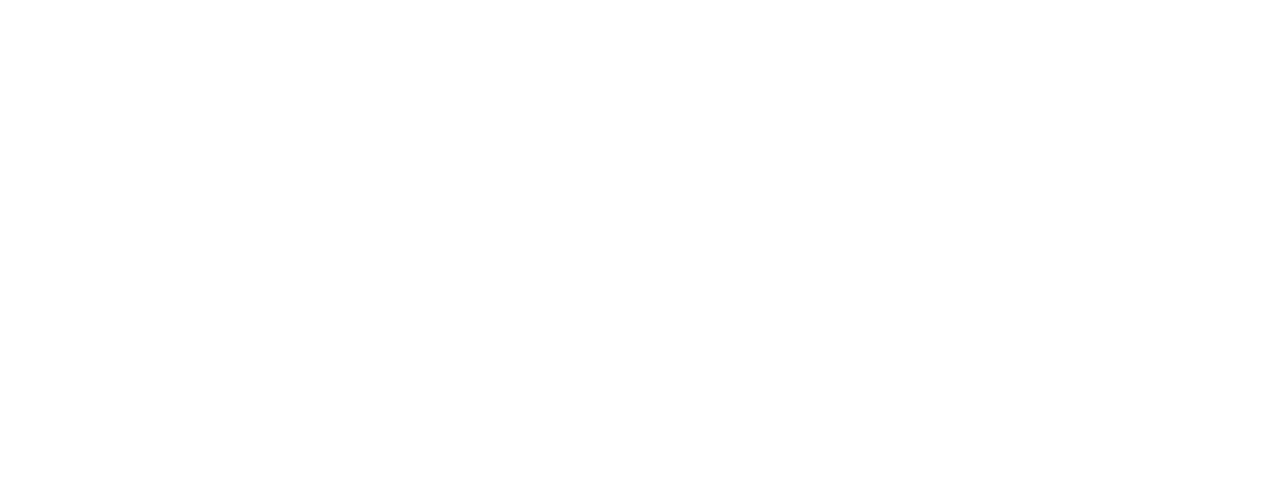
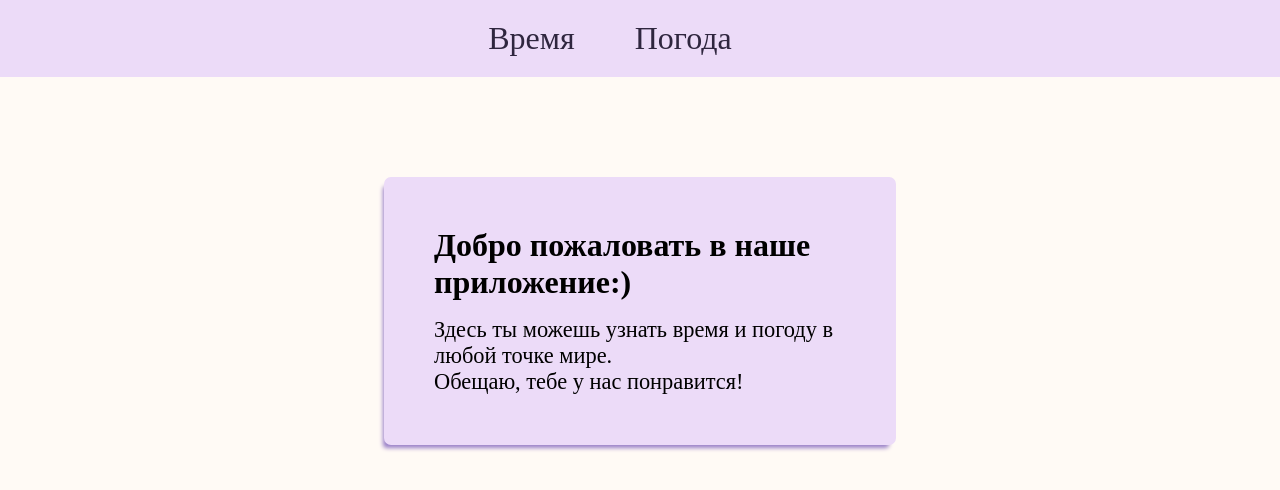
Before and after one commit to anna-kireeshka/weather, a Vue app: page / in a window 1280 px wide. Shown: the top 490 px of the page. Built offline with nearby package versions, Linux system fonts and the light colour scheme.

Commit message:
MainPage

```diff
--- a/src/App.vue
+++ b/src/App.vue
@@ -1,10 +1,17 @@
 <template>
   <div id="app">
-
     <router-view />
   </div>
 </template>
 
 <style lang="scss">
-
+* {
+  box-sizing: border-box;
+  margin: 0;
+  padding: 0;
+}
+#app {
+  background-color: #fffaf5;
+  height: 100vh;
+}
 </style>
--- a/src/components/Navigation.vue
+++ b/src/components/Navigation.vue
@@ -1,11 +1,55 @@
 <template>
-  <div></div>
+  <div class="navigation">
+    <div class="navigation-routes">
+      <router-link
+        :to="{ name: 'Time' }"
+        class="navigation-routes__link"
+        :class="{ 'navigation-routes__link--active': routerName === 'Time' }"
+        >Время</router-link
+      >
+      <router-link
+        :to="{ name: 'Weather' }"
+        class="navigation-routes__link"
+        :class="{ 'navigation-routes__link--active': routerName === 'Weather' }"
+        >Погода</router-link
+      >
+    </div>
+  </div>
 </template>
 
-<script>
-export default {
-  name: "Navigation",
-};
+<script lang="ts">
+import { Vue, Component } from "vue-property-decorator";
+
+@Component({})
+export default class Navigation extends Vue {
+  /** Имя роута */
+  get routerName(): string {
+    return this.$route.name ? this.$route.name : "";
+  }
+}
 </script>
 
-<style scoped lang="scss"></style>
+<style scoped lang="scss">
+.navigation {
+  width: 100vw;
+  background-color: #ecdbf8;
+}
+
+.navigation-routes {
+  display: flex;
+  align-items: center;
+  justify-content: center;
+  padding: 20px;
+  &__link {
+    font-size: 2rem;
+    font-weight: 500;
+    text-decoration: none;
+    color: #2f263f;
+    margin-right: 60px;
+  }
+  &__link:hover,
+  &__link--active {
+    color: #7b25c0;
+  }
+}
+</style>
--- a/src/views/MainPage.vue
+++ b/src/views/MainPage.vue
@@ -1,12 +1,51 @@
 <template>
-  <div></div>
+  <div>
+    <div class="home-wrap">
+      <Navigation />
+      <div class="main-content">
+        <h1 class="main-content__title">
+          Добро пожаловать в наше приложение:)
+        </h1>
+        <p class="main-content__text">
+          Здесь ты можешь узнать время и погоду в любой точке мире.
+        </p>
+        <p class="main-content__text">Обещаю, тебе у нас понравится!</p>
+      </div>
+    </div>
+  </div>
 </template>
 
 <script lang="ts">
 import { Vue, Component } from "vue-property-decorator";
+import Navigation from "@/components/Navigation.vue";
 
-@Component({})
+@Component({
+  components: { Navigation },
+})
 export default class MainPage extends Vue {}
 </script>
 
-<style scoped lang="scss"></style>
+<style scoped lang="scss">
+.home-wrap {
+  display: flex;
+  flex-direction: column;
+}
+.main-content {
+  display: flex;
+  flex-direction: column;
+
+  width: 40%;
+  margin: 100px auto;
+  padding: 50px;
+  background-color: #ecdbf8;
+  box-shadow: -4px 6px 4px -3px #987ec7;
+  border-radius: 7px;
+  &__title {
+    font-size: 2rem;
+    margin-bottom: 1rem;
+  }
+  &__text {
+    font-size: 1.4rem;
+  }
+}
+</style>
```
